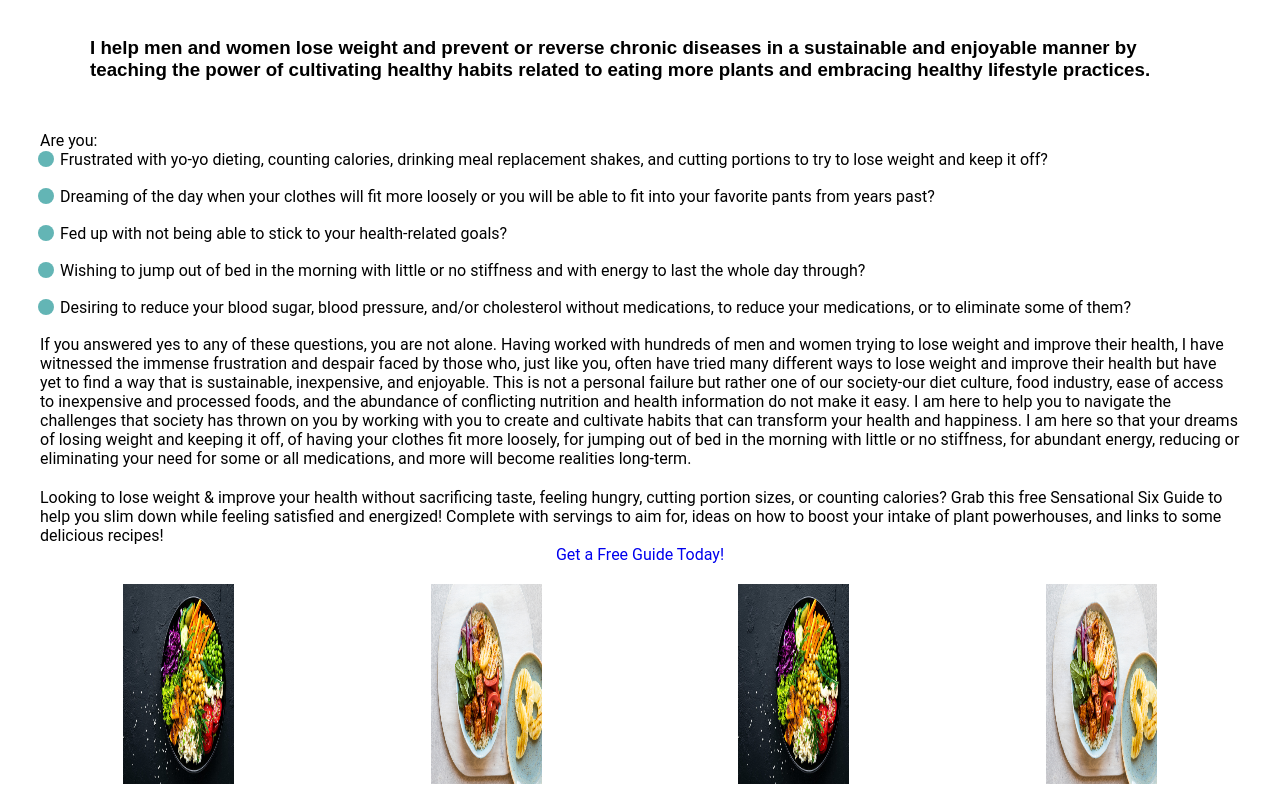
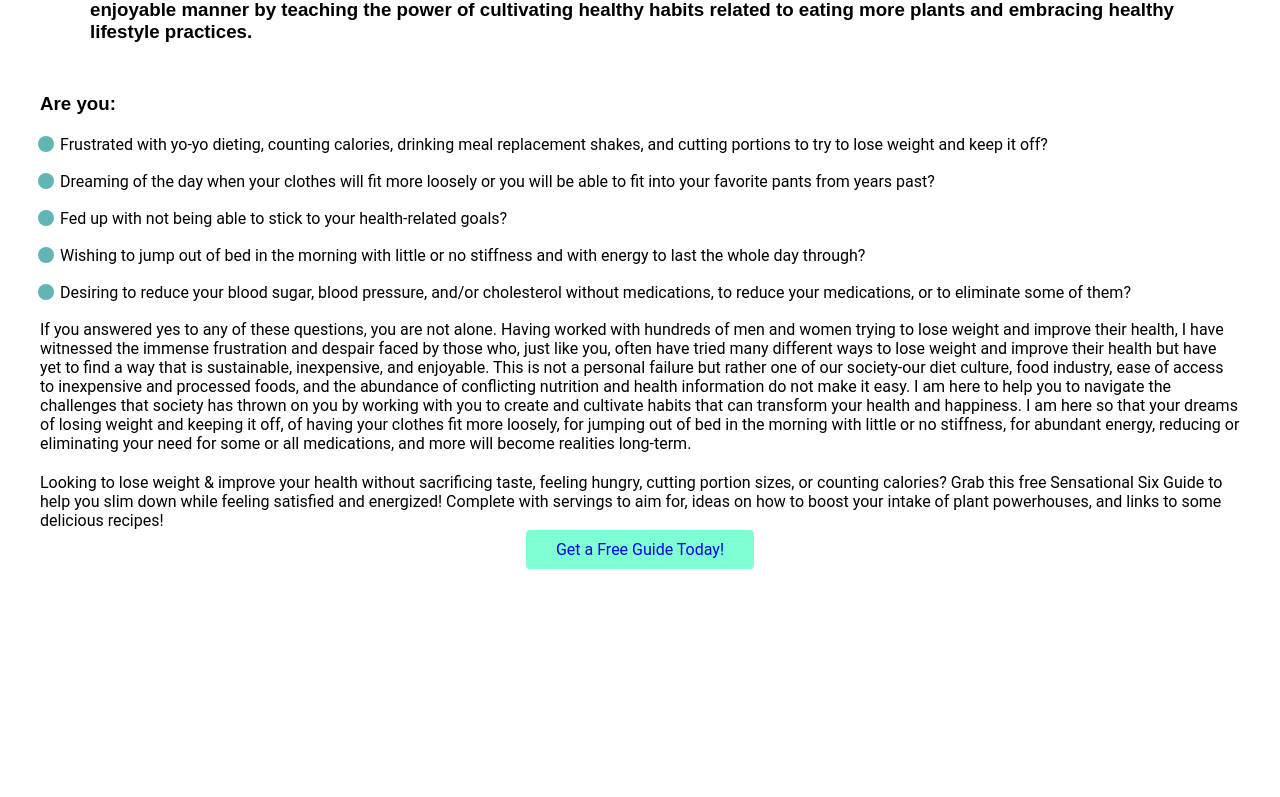
Before and after one commit to ChrisDietrich405/natures-wellness, a Next.js app: page / in a window 1280 px wide. Shown: the part 723-1520 px from the top of the page. After the commit the page ends 1322 px from the top, so only its background shows below. Built offline with nearby package versions, Linux system fonts and the light colour scheme.

Commit message:
added styling to home page

```diff
--- a/pages/index.js
+++ b/pages/index.js
@@ -17,13 +17,13 @@ export default function Home() {
       <Slideshow />
       <section id="some" className={`${styles.container} inner-container`}>
         <h3 className={styles.home_intro}>
-          I help men and women lose weight and prevent or reverse chronic
+          Hello, I'm Emily and I help men and women lose weight and prevent or reverse chronic
           diseases in a sustainable and enjoyable manner by teaching the power
           of cultivating healthy habits related to eating more plants and
           embracing healthy lifestyle practices.
         </h3>
         <div>
-          <p>Are you:</p>
+          <h3 style={{fontWeight: "bold", marginBottom: "20px"}}>Are you:</h3>
 
           <List data={homeData} unordered className={styles.unordered_list} />
         </div>
@@ -64,8 +64,8 @@ export default function Home() {
             Get a Free Guide Today!
           </a>
         </div>
-        <Cards />
-        <PictureCards />
+        {/* <Cards /> */}
+        {/* <PictureCards /> */}
       </section>
     </>
   );
--- a/pages/services/wellnessPrograms.js
+++ b/pages/services/wellnessPrograms.js
@@ -25,7 +25,7 @@ const WellnessPrograms = () => {
     fetchTestimonials();
   }, []);
   return (
-    <main className="inner-container">
+    <main style={{margin: "50px auto"}}>
       <div className={styles.wellness_container}>
         <h2 className={styles.offerings_title}>
           Nature’s Wellness Path’s Plant-Powered Weight Loss & Wellness Programs
--- a/src/components/TextSlideCard/index.js
+++ b/src/components/TextSlideCard/index.js
@@ -21,8 +21,9 @@ const TextSlideCard = ({ listItem }) => {
         return <p key={index}>{test.name}</p>;
       })} */}
 
-      <p>{listItem.testimonial}</p>
+      <p style={{marginBottom: "20px"}}>{listItem.testimonial}</p>
       <p className={styles.name}>{listItem.name}</p>
+      <p style={{fontWeight: "bold"}}>{listItem.city}</p>
     </div>
   );
 };
--- a/src/styles/Home.module.css
+++ b/src/styles/Home.module.css
@@ -43,7 +43,10 @@
 }
 
 .freeGuideLink {
+  border-radius: 4px;
   text-decoration: none;
+  padding: 10px 30px;
+  background-color: aquamarine;
 }
 
 .freeGuideLink:hover {
--- a/src/styles/globals.css
+++ b/src/styles/globals.css
@@ -33,5 +33,5 @@ img {
 .inner-container {
   max-width: 1200px;
   margin: 0 auto;
-  padding: 70px 0;
+  padding: 10px 0;
 }
```
